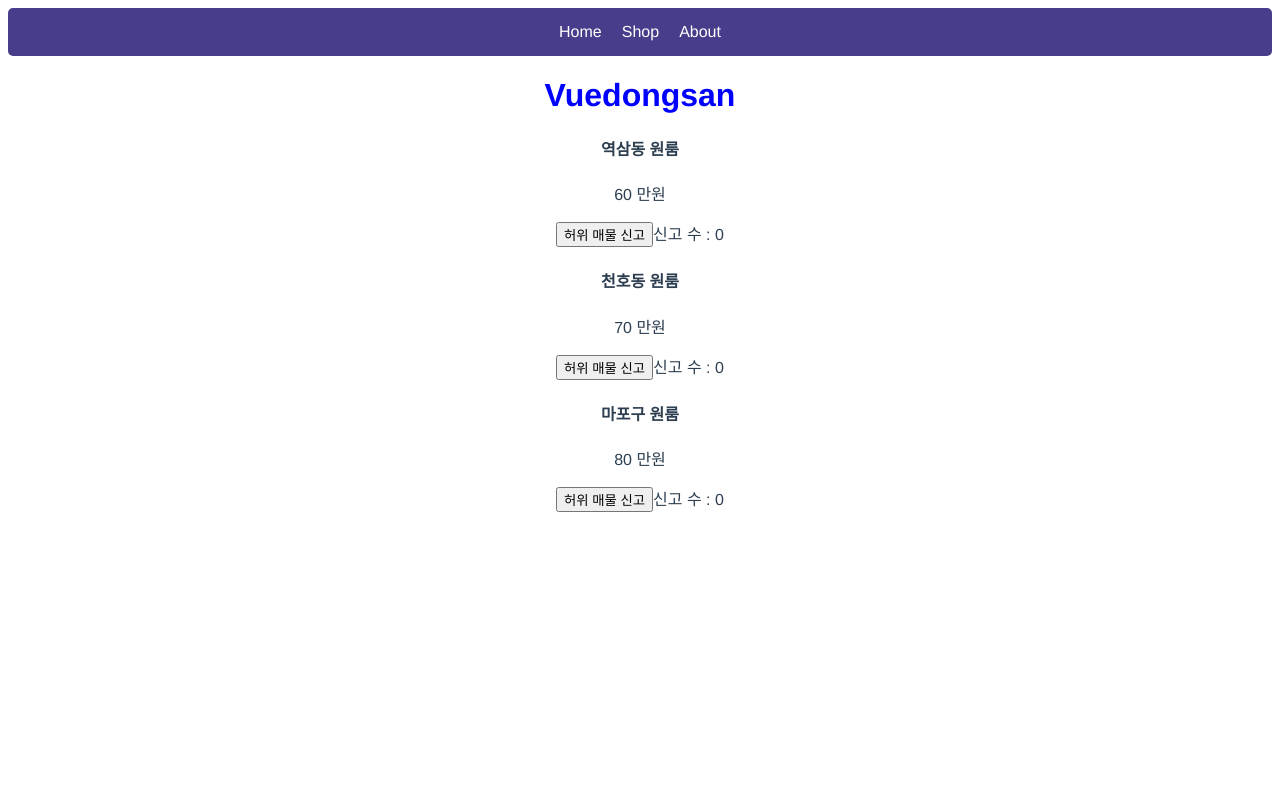
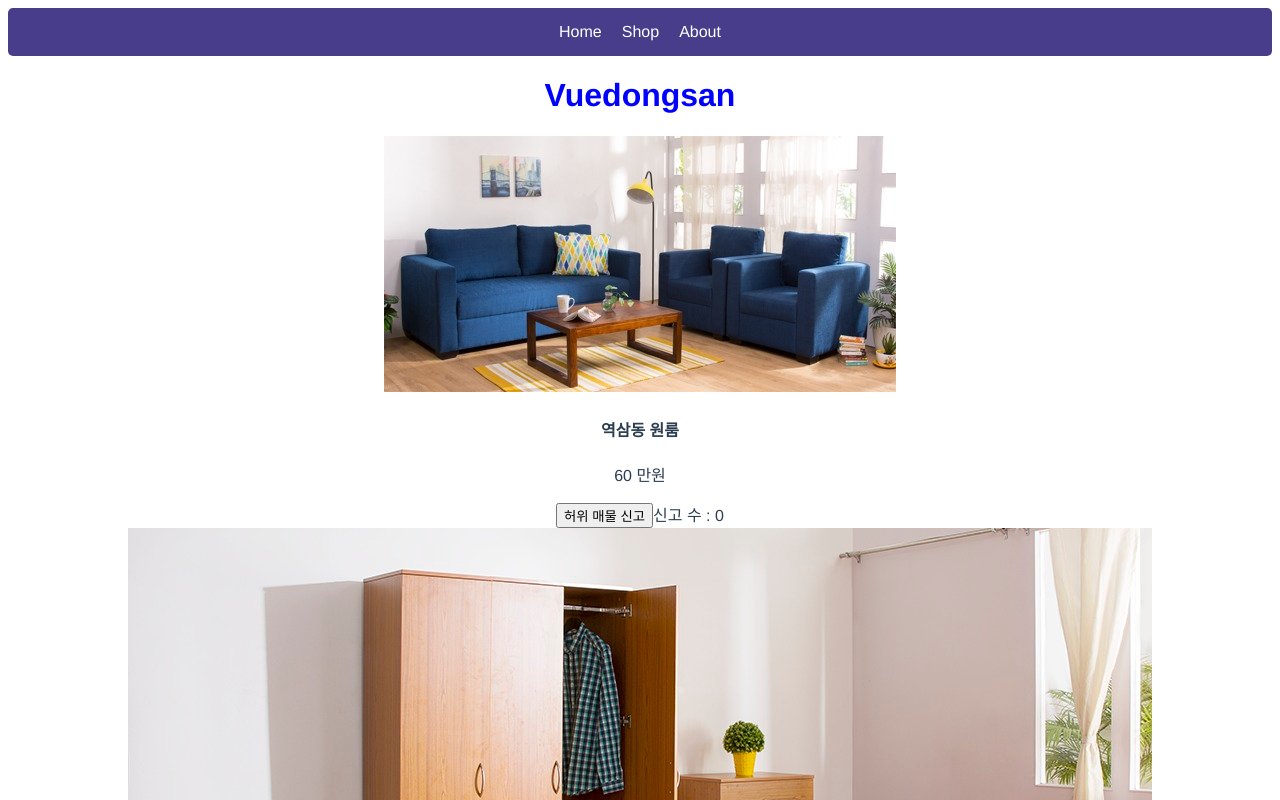
Before and after one commit to jongwoobaek/vuedongsan, a Vue app: page / in a window 1280 px wide. Shown: the top 800 px of the page. Built offline with nearby package versions, Linux system fonts and the light colour scheme.

Commit message:
feat: App.vue 상품 목록에 이미지 추가

```diff
--- a/src/App.vue
+++ b/src/App.vue
@@ -5,6 +5,7 @@
 
   <h1 :style="blueText">Vuedongsan</h1>
   <div v-for="(product, index) in products" :key="index">
+    <img :src="getImageSrc(index)" alt="" />
     <h4>{{ product.name }}</h4>
     <p>{{ product.price }} 만원</p>
     <button v-on:click="reportIncrease(product)">허위 매물 신고</button>
@@ -42,6 +43,9 @@ export default {
     reportIncrease(product) {
       product.num++;
     },
+    getImageSrc(index) {
+      return require(`./assets/rooms/room${index}.jpg`);
+    },
   },
   components: {},
 };
```
